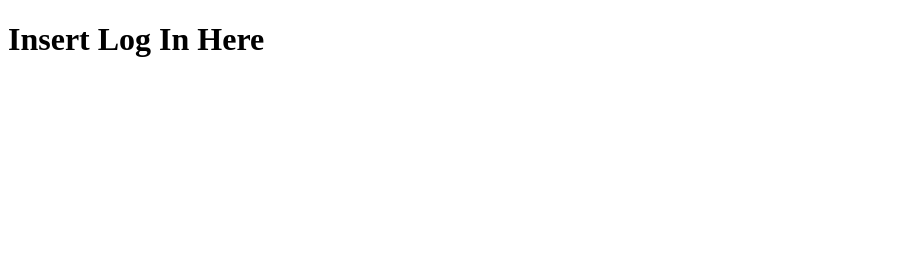
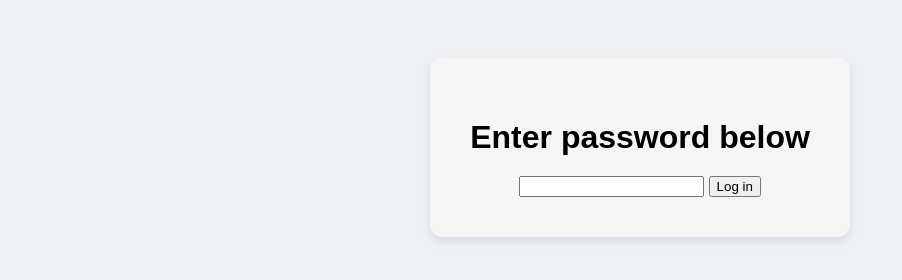
Before and after one commit to PashaBibko/web-frontend, a plain HTML site: page login/login.html in a window 1280 px wide. Shown: the whole page, without its empty margins (0-902 px from the left). Drawn offline with Linux system fonts and the light colour scheme.

Commit message:
Added login page

```diff
--- /dev/null
+++ b/login/login.css
@@ -0,0 +1,19 @@
+body {
+    font-family: Arial, Helvetica, sans-serif;
+    background-color: #eef2f7;
+    text-align: center;
+    padding: 50px;
+}
+
+#LoginCard {
+    background: whitesmoke;
+    padding: 40px;
+    border-radius: 12px;
+
+    box-shadow: 0 4px 10px rgba(0,0,0,0.1);
+    display: inline-block;
+}
+
+#LoginInstructions {
+    margin-bottom: 20px;
+}
--- a/login/login.html
+++ b/login/login.html
@@ -1,6 +1,20 @@
 <!DOCTYPE html>
 <html>
+    <head>
+        <meta charset="UTF=8">
+        <title>Pasha Bibko</title>
+
+        <link rel="stylesheet" href="login.css">
+    </head>
+
     <body>
-        <h1>Insert Log In Here</h1>
+        <div id="LoginCard">
+            <h1 id="LoginInstructions">Enter password below</h1>
+            <input id="LoginPasswordInput" type="password">
+
+            <button id="LoginButton">Log in</button>
+        </div>
+
+        <script src="login.js"></script>
     </body>
 </html>
--- /dev/null
+++ b/login/login.js
@@ -0,0 +1,15 @@
+/* Adds event listener to the log in button */
+
+document.getElementById("LoginButton").addEventListener('click', async () => {
+    /* Fetches the password input */
+    const pwd = document.getElementById("LoginPasswordInput").textContent;
+
+    /* Calls the API */
+    fetch("https://api.pashabibko.uk/login", {
+        method: 'POST',
+        headers: {
+            'Content-Type': 'application/json'
+        },
+        body: JSON.stringify({ password: pwd })
+    });
+});
```
